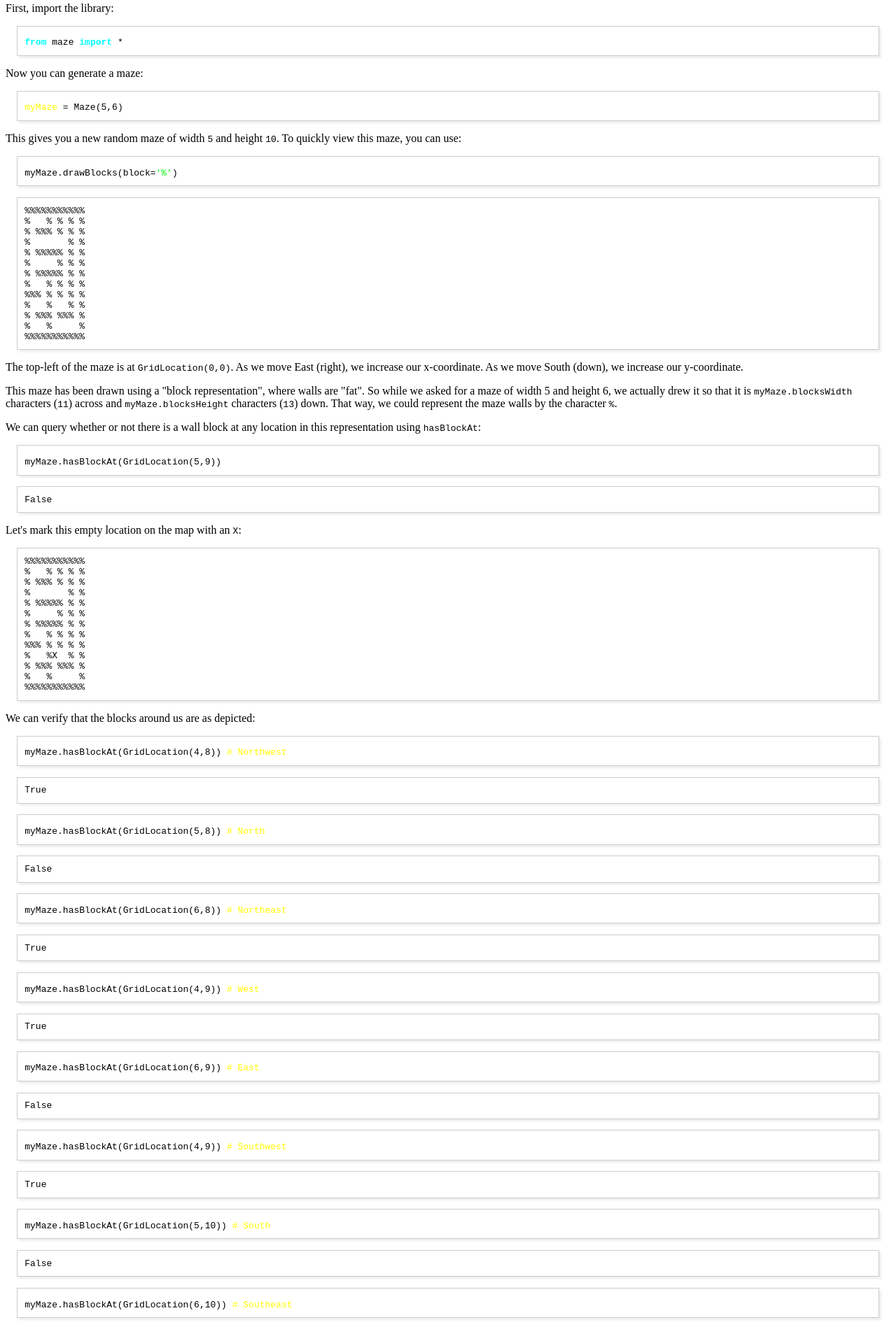
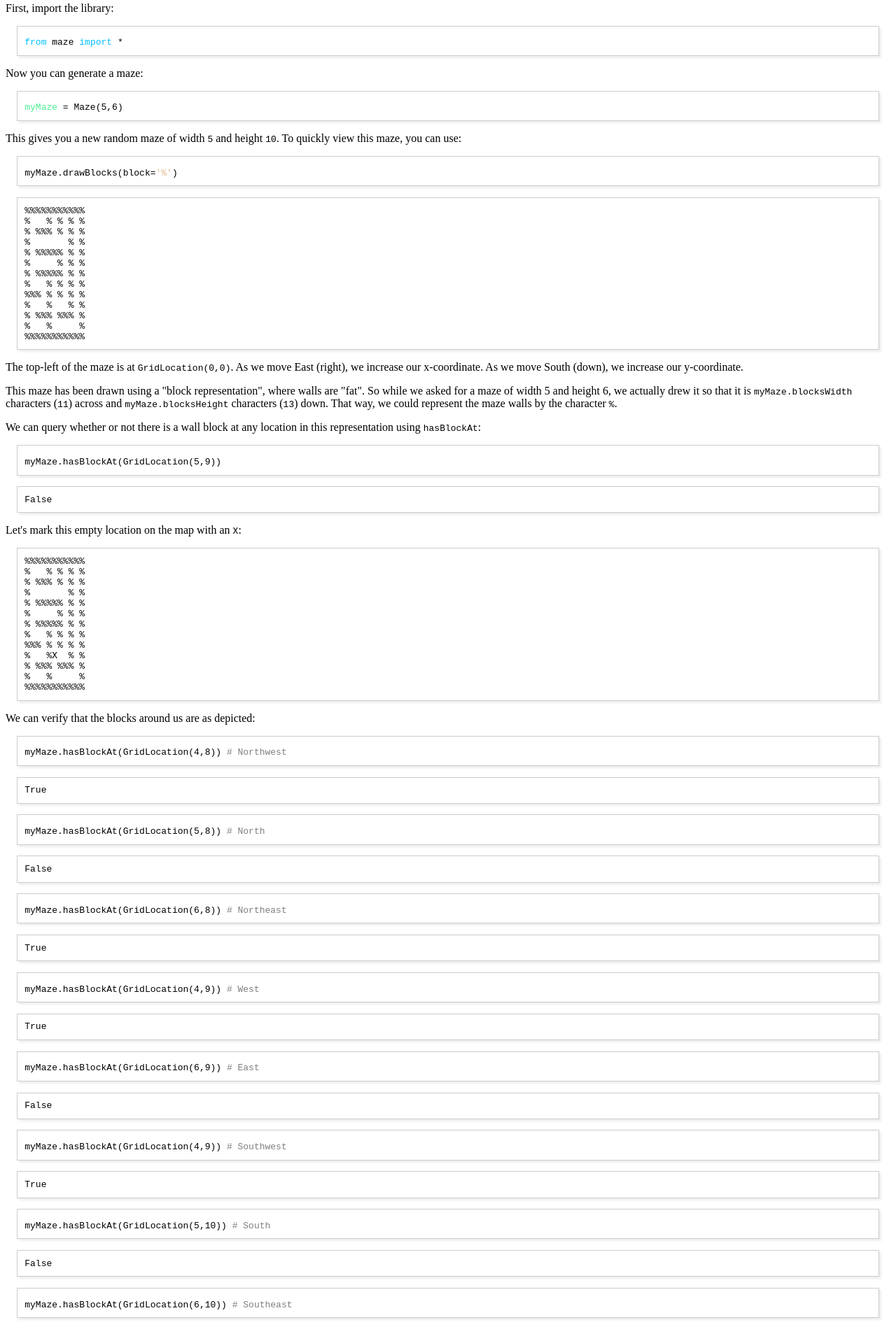
Before and after one commit to Chattered/pistuff, a plain HTML site: page index.html in a window 1280 px wide. Shown: the part 209-2106 px from the top of the page at 70% size. Drawn offline with Linux system fonts and the light colour scheme.

Commit message:
Fix colour.

```diff
--- a/index.html
+++ b/index.html
@@ -4,7 +4,7 @@
 <html xmlns="http://www.w3.org/1999/xhtml" lang="en" xml:lang="en">
 <head>
 <title>Python Minecraft toys</title>
-<!-- 2016-04-15 Fri 13:37 -->
+<!-- 2016-04-15 Fri 13:50 -->
 <meta  http-equiv="Content-Type" content="text/html;charset=utf-8" />
 <meta  name="generator" content="Org-mode" />
 <style type="text/css">
@@ -155,7 +155,7 @@ First, import the library:
 
 <div class="org-src-container">
 
-<pre class="src src-python"><span style="color: #00ffff; font-weight: bold;">from</span> maze <span style="color: #00ffff; font-weight: bold;">import</span> *
+<pre class="src src-python"><span style="color: #00bfff;">from</span> maze <span style="color: #00bfff;">import</span> *
 </pre>
 </div>
 
@@ -165,7 +165,7 @@ Now you can generate a maze:
 
 <div class="org-src-container">
 
-<pre class="src src-python"><span style="color: #ffff00;">myMaze</span> = Maze(5,6)
+<pre class="src src-python"><span style="color: #4eee94;">myMaze</span> = Maze(5,6)
 </pre>
 </div>
 
@@ -176,7 +176,7 @@ maze, you can use:
 
 <div class="org-src-container">
 
-<pre class="src src-python">myMaze.drawBlocks(block=<span style="color: #00ff00;">'%'</span>)
+<pre class="src src-python">myMaze.drawBlocks(block=<span style="color: #deb887;">'%'</span>)
 </pre>
 </div>
 
@@ -249,7 +249,7 @@ We can verify that the blocks around us are as depicted:
 
 <div class="org-src-container">
 
-<pre class="src src-python">myMaze.hasBlockAt(GridLocation(4,8)) <span style="color: #ffff00;"># </span><span style="color: #ffff00;">Northwest</span>
+<pre class="src src-python">myMaze.hasBlockAt(GridLocation(4,8)) <span style="color: #7f7f7f;"># </span><span style="color: #7f7f7f;">Northwest</span>
 </pre>
 </div>
 
@@ -259,7 +259,7 @@ True
 
 <div class="org-src-container">
 
-<pre class="src src-python">myMaze.hasBlockAt(GridLocation(5,8)) <span style="color: #ffff00;"># </span><span style="color: #ffff00;">North</span>
+<pre class="src src-python">myMaze.hasBlockAt(GridLocation(5,8)) <span style="color: #7f7f7f;"># </span><span style="color: #7f7f7f;">North</span>
 </pre>
 </div>
 
@@ -269,7 +269,7 @@ False
 
 <div class="org-src-container">
 
-<pre class="src src-python">myMaze.hasBlockAt(GridLocation(6,8)) <span style="color: #ffff00;"># </span><span style="color: #ffff00;">Northeast</span>
+<pre class="src src-python">myMaze.hasBlockAt(GridLocation(6,8)) <span style="color: #7f7f7f;"># </span><span style="color: #7f7f7f;">Northeast</span>
 </pre>
 </div>
 
@@ -279,7 +279,7 @@ True
 
 <div class="org-src-container">
 
-<pre class="src src-python">myMaze.hasBlockAt(GridLocation(4,9)) <span style="color: #ffff00;"># </span><span style="color: #ffff00;">West</span>
+<pre class="src src-python">myMaze.hasBlockAt(GridLocation(4,9)) <span style="color: #7f7f7f;"># </span><span style="color: #7f7f7f;">West</span>
 </pre>
 </div>
 
@@ -289,7 +289,7 @@ True
 
 <div class="org-src-container">
 
-<pre class="src src-python">myMaze.hasBlockAt(GridLocation(6,9)) <span style="color: #ffff00;"># </span><span style="color: #ffff00;">East</span>
+<pre class="src src-python">myMaze.hasBlockAt(GridLocation(6,9)) <span style="color: #7f7f7f;"># </span><span style="color: #7f7f7f;">East</span>
 </pre>
 </div>
 
@@ -299,7 +299,7 @@ False
 
 <div class="org-src-container">
 
-<pre class="src src-python">myMaze.hasBlockAt(GridLocation(4,9)) <span style="color: #ffff00;"># </span><span style="color: #ffff00;">Southwest</span>
+<pre class="src src-python">myMaze.hasBlockAt(GridLocation(4,9)) <span style="color: #7f7f7f;"># </span><span style="color: #7f7f7f;">Southwest</span>
 </pre>
 </div>
 
@@ -309,7 +309,7 @@ True
 
 <div class="org-src-container">
 
-<pre class="src src-python">myMaze.hasBlockAt(GridLocation(5,10)) <span style="color: #ffff00;"># </span><span style="color: #ffff00;">South</span>
+<pre class="src src-python">myMaze.hasBlockAt(GridLocation(5,10)) <span style="color: #7f7f7f;"># </span><span style="color: #7f7f7f;">South</span>
 </pre>
 </div>
 
@@ -319,7 +319,7 @@ False
 
 <div class="org-src-container">
 
-<pre class="src src-python">myMaze.hasBlockAt(GridLocation(6,10)) <span style="color: #ffff00;"># </span><span style="color: #ffff00;">Southeast</span>
+<pre class="src src-python">myMaze.hasBlockAt(GridLocation(6,10)) <span style="color: #7f7f7f;"># </span><span style="color: #7f7f7f;">Southeast</span>
 </pre>
 </div>
 
@@ -454,7 +454,7 @@ For creating a maze in Minecraft, use the block representation.
 </div>
 </div>
 <div id="postamble" class="status">
-<p class="date">Created: 2016-04-15 Fri 13:37</p>
+<p class="date">Created: 2016-04-15 Fri 13:50</p>
 <p class="creator"><a href="http://www.gnu.org/software/emacs/">Emacs</a> 24.5.2 (<a href="http://orgmode.org">Org</a> mode 8.2.10)</p>
 <p class="validation"><a href="http://validator.w3.org/check?uri=referer">Validate</a></p>
 </div>
```
